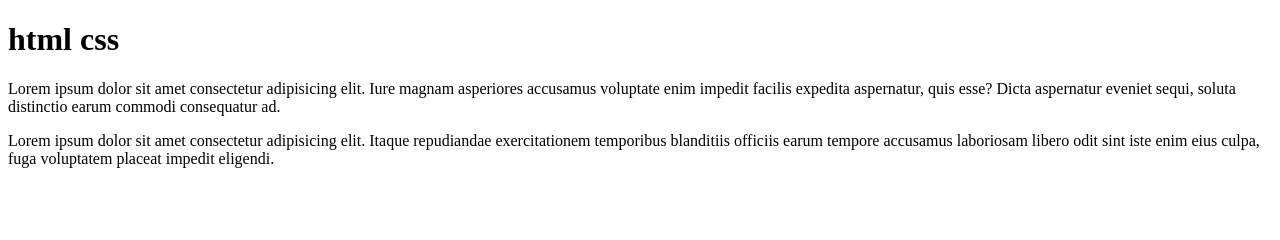
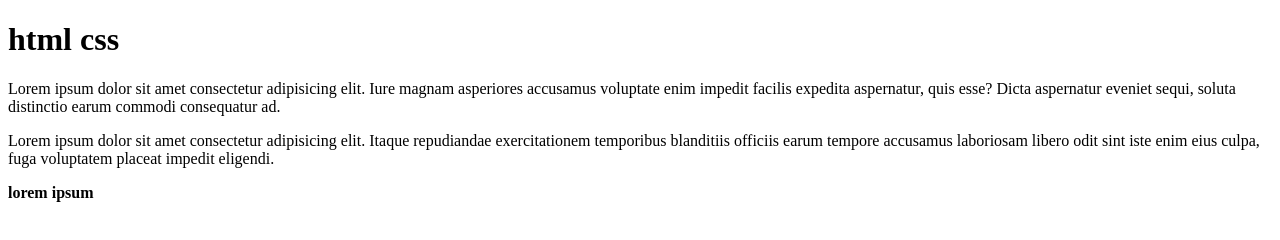
Before and after one commit to mdsohelkhan418126-coder/html, a plain HTML site: page index.html in a window 1280 px wide. Drawn offline with Linux system fonts and the light colour scheme.

Commit message:
add bold text to index.html for emphasis

```diff
--- a/index.html
+++ b/index.html
@@ -9,5 +9,6 @@
  <h1>html css</h1>
 <p>Lorem ipsum dolor sit amet consectetur adipisicing elit. Iure magnam asperiores accusamus voluptate enim impedit facilis expedita aspernatur, quis esse? Dicta aspernatur eveniet sequi, soluta distinctio earum commodi consequatur ad.</p>
 <p>Lorem ipsum dolor sit amet consectetur adipisicing elit. Itaque repudiandae exercitationem temporibus blanditiis officiis earum tempore accusamus laboriosam libero odit sint iste enim eius culpa, fuga voluptatem placeat impedit eligendi.</p>
+<b>lorem ipsum</b>
 </body>
 </html>
```
